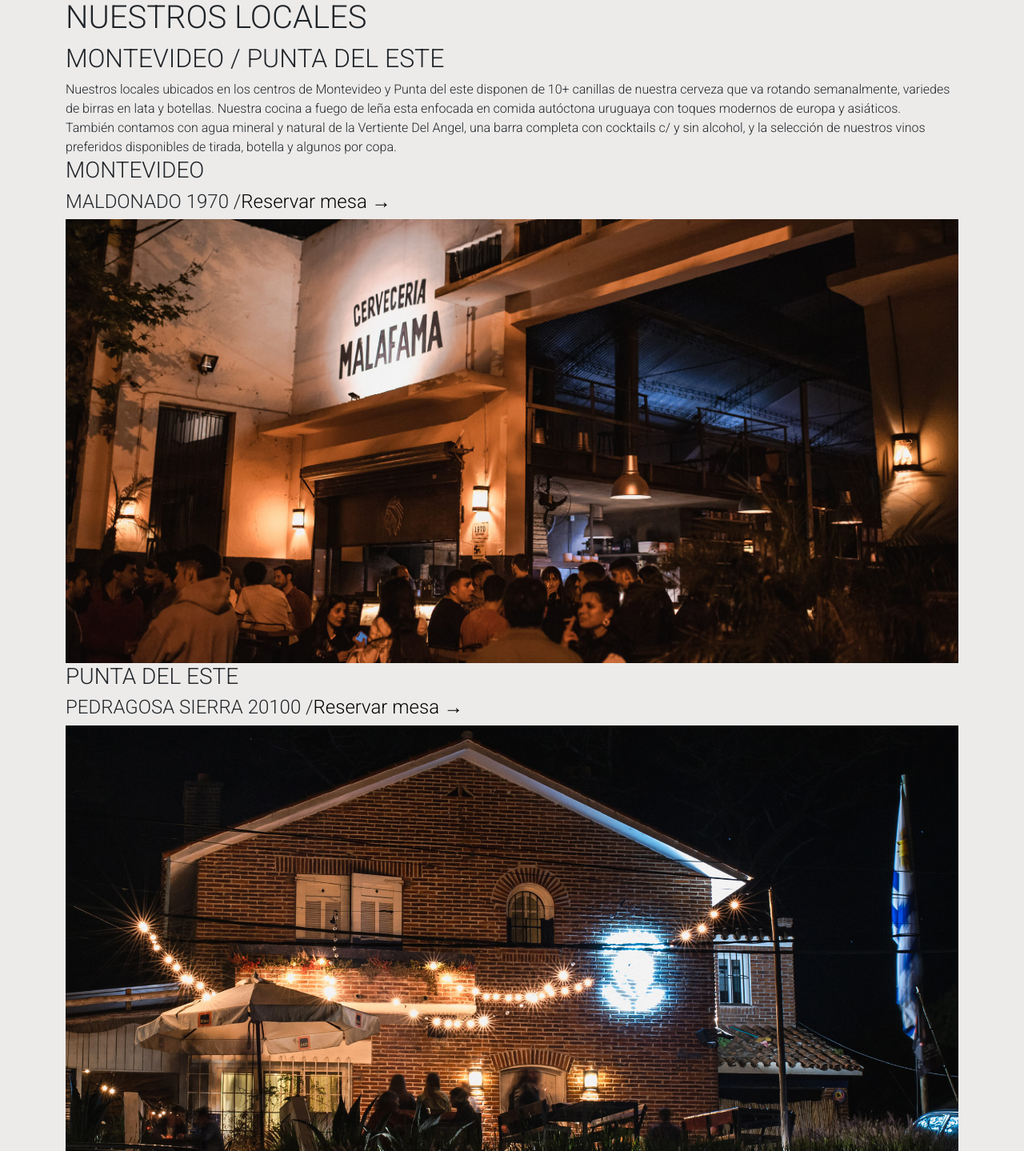
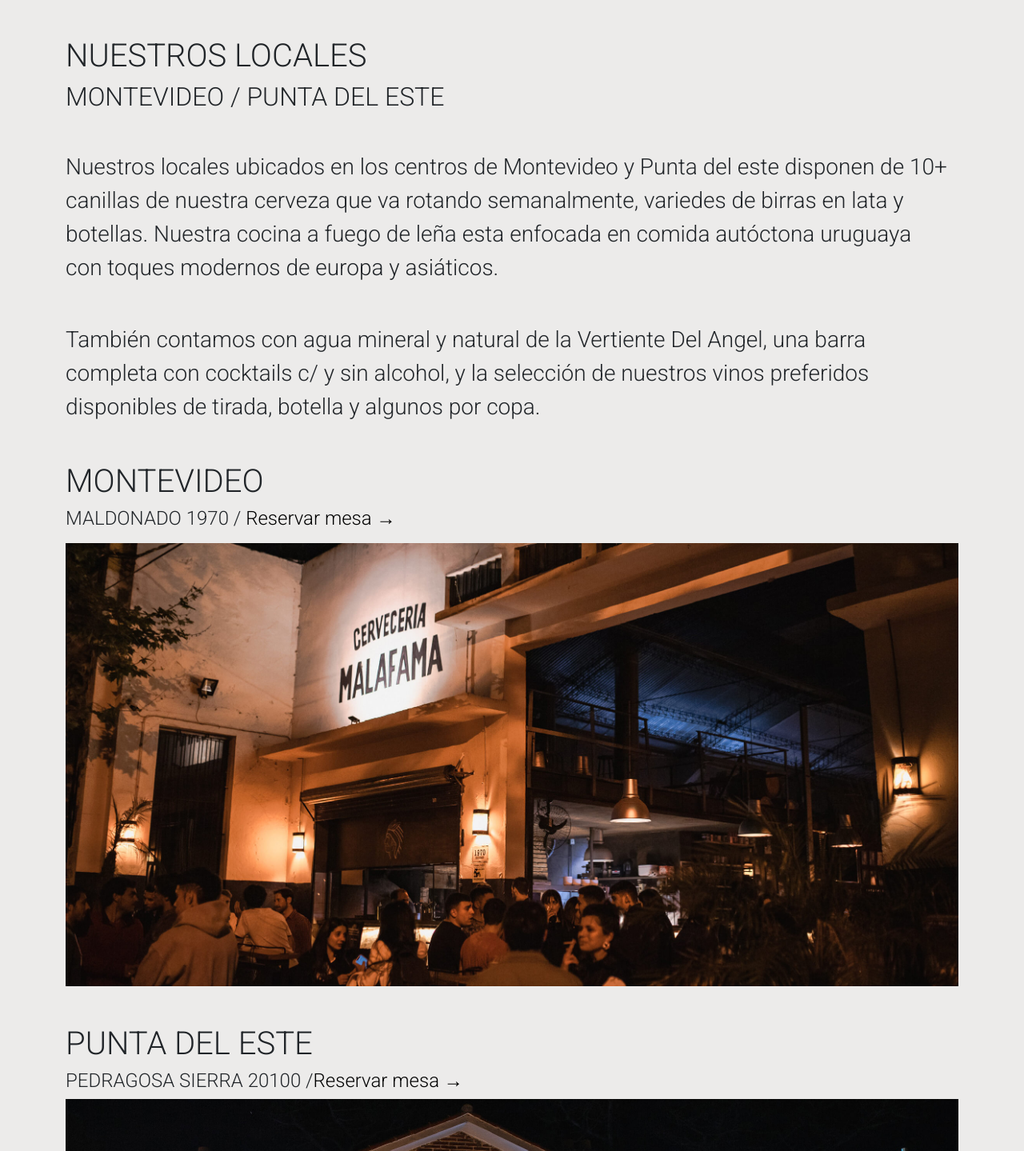
Before and after one commit to soriagorgoroso/ecommercefront2022, a React (Create React App) app: page /locales in a window 1280 px wide. Shown: the part 551-1990 px from the top of the page at 80% size. Built offline with nearby package versions, Linux system fonts and the light colour scheme.

Commit message:
Update Stores.jsx

```diff
--- a/src/pages/Stores.jsx
+++ b/src/pages/Stores.jsx
@@ -15,32 +15,32 @@ function Stores() {
         />
       </header>
       <Container>
-        <h1>NUESTROS LOCALES</h1>
-        <h2>MONTEVIDEO / PUNTA DEL ESTE</h2>
-        <p>
+        <h1 className="mt-5">NUESTROS LOCALES</h1>
+        <h2 className="mb-5">MONTEVIDEO / PUNTA DEL ESTE</h2>
+        <p className="fs-3 mb-5">
           Nuestros locales ubicados en los centros de Montevideo y Punta del
           este disponen de 10+ canillas de nuestra cerveza que va rotando
           semanalmente, variedes de birras en lata y botellas. Nuestra cocina a
           fuego de leña esta enfocada en comida autóctona uruguaya con toques
           modernos de europa y asiáticos.
         </p>
-        <p>
+        <p className="fs-3 mb-5">
           También contamos con agua mineral y natural de la Vertiente Del Angel,
           una barra completa con cocktails c/ y sin alcohol, y la selección de
           nuestros vinos preferidos disponibles de tirada, botella y algunos por
           copa.
         </p>
-        <h3>MONTEVIDEO</h3>
+        <h3 className="fs-1">MONTEVIDEO</h3>
         <h4>
           MALDONADO 1970 /
-          <a href="https://malafama.meitre.com/">Reservar mesa →</a>
+          <a href="https://malafama.meitre.com/"> Reservar mesa →</a>
         </h4>
         <img
-          className="img-fluid w-100"
+          className="img-fluid w-100 mt-2"
           src="/img/local/montevideo.jpg"
           alt="local montevideo"
         />
-        <h3>PUNTA DEL ESTE</h3>
+        <h3 className="fs-1 mt-5">PUNTA DEL ESTE</h3>
         <h4>
           PEDRAGOSA SIERRA 20100 /
           <a href="https://www.instagram.com/malafama_puntadeleste/">
@@ -48,7 +48,7 @@ function Stores() {
           </a>
         </h4>
         <img
-          className="img-fluid w-100"
+          className="img-fluid w-100 mb-5"
           src="/img/local/punta.jpg"
           alt="local montevideo"
         />
```
